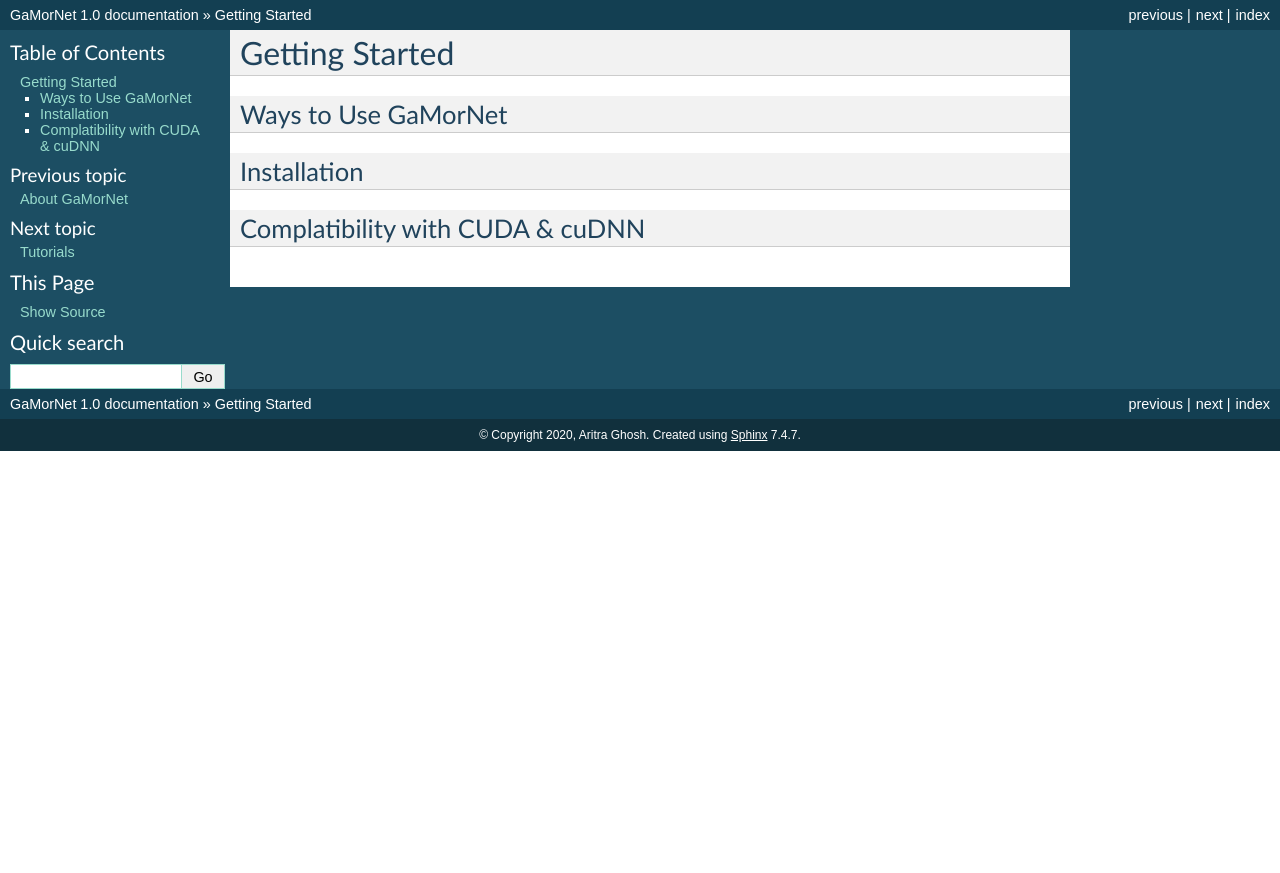
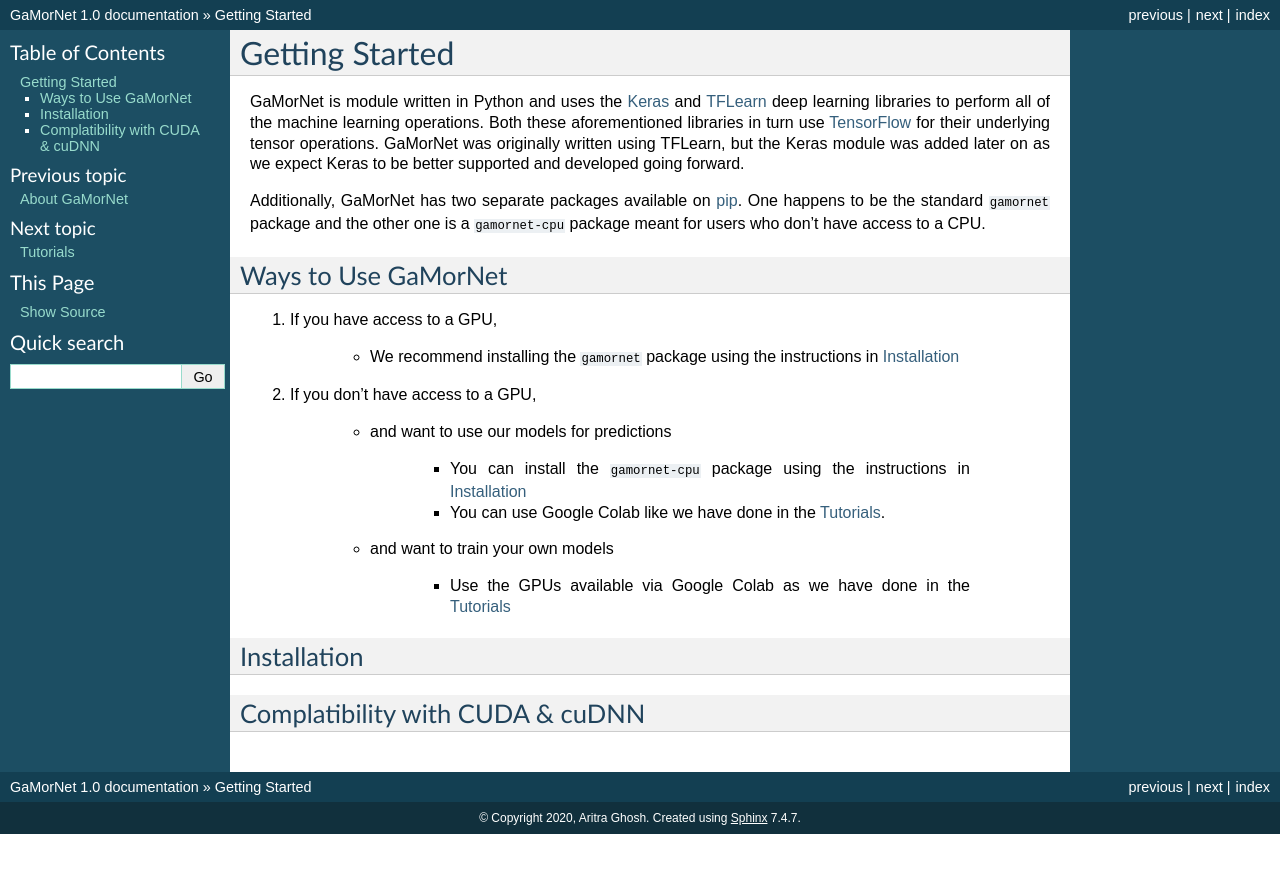
Before and after one commit to aritraghsh09/GaMorNet, a Sphinx documentation site: the page built from docs/source/getting_started.rst, in a window 1280 px wide. Shown: the top 873 px of the page. Built offline with Sphinx 7.4.7, drawn with Linux system fonts in a browser that asks for light colours.

```diff
--- a/docs/source/getting_started.rst
+++ b/docs/source/getting_started.rst
@@ -3,10 +3,32 @@
 Getting Started
 ===============
 
+GaMorNet is module written in Python and uses the `Keras <https://keras.io>`_ and `TFLearn <http://tflearn.org>`_ deep learning libraries to perform all of the machine learning operations. Both these aforementioned libraries in turn use `TensorFlow <https://www.tensorflow.org>`_ for their underlying tensor operations. GaMorNet was originally written using TFLearn, but the Keras module was added later on as we expect Keras to be better supported and developed going forward.
+
+Additionally, GaMorNet has two separate packages available on `pip <https://pypi.org>`_. One happens to be the standard ``gamornet`` package and the other one is a ``gamornet-cpu`` package meant for users who don't have access to a CPU.
 
 Ways to Use GaMorNet
 --------------------
 
+#. If you have access to a GPU,
+
+        * We recommend installing the ``gamornet`` package using the instructions in :ref:`installation`
+
+
+#. If you don't have access to a GPU,
+
+    * and want to use our models for predictions
+
+        * You can install the ``gamornet-cpu`` package using the instructions in :ref:`installation`
+        * You can use Google Colab like we have done in the :ref:`tutorials`.
+
+    * and want to train your own models
+
+        * Use the GPUs available via Google Colab as we have done in the :ref:`tutorials`
+
+
+
+.. _installation:
 
 Installation
 -------------
```
